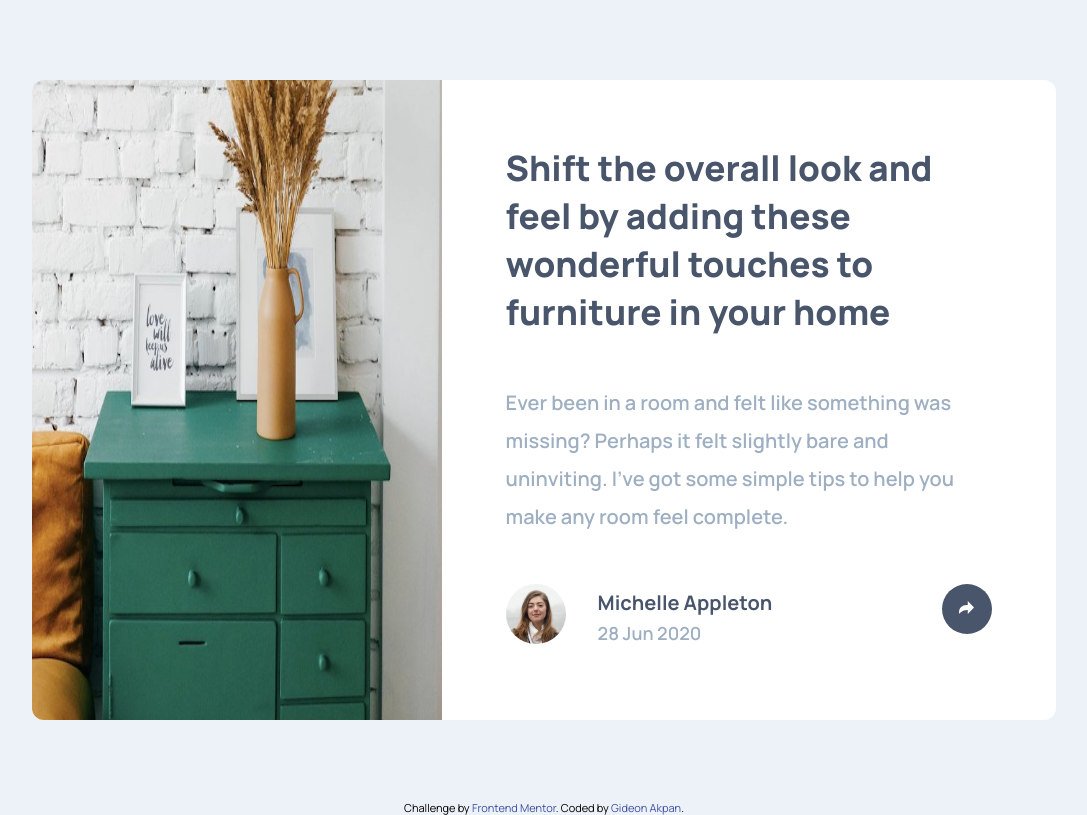
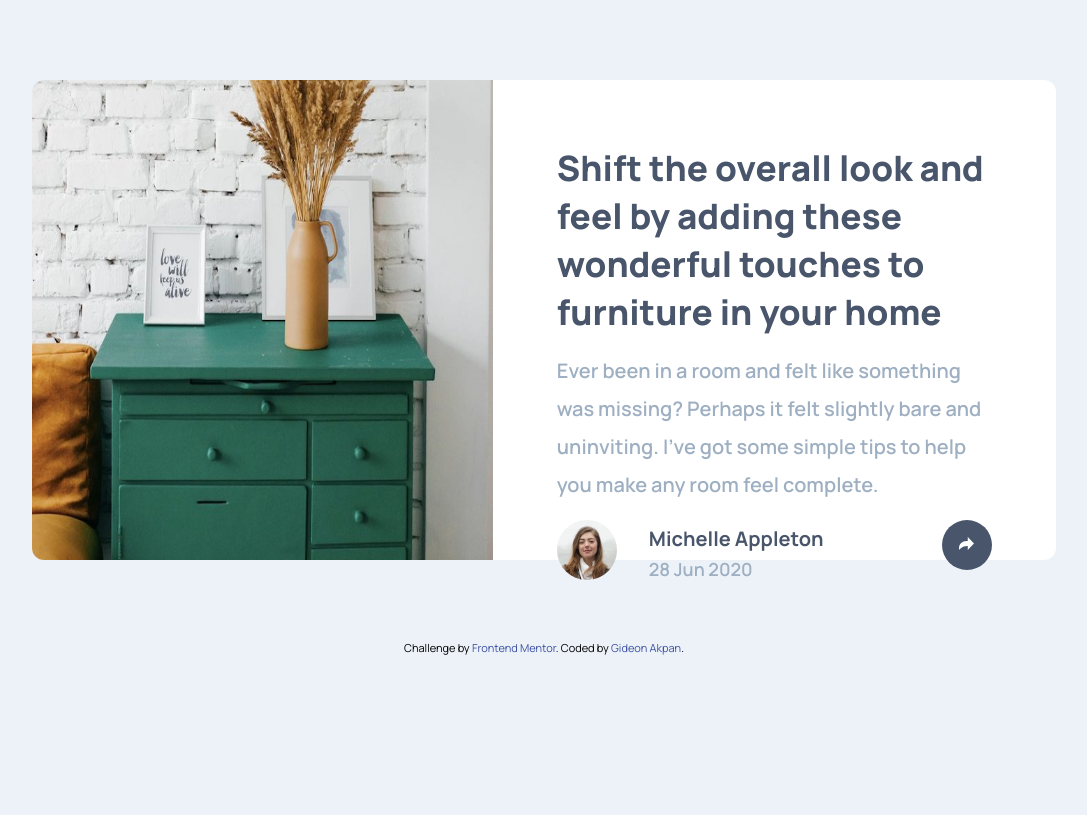
Before and after one commit to gideonakpan/Article-preview-component, a plain HTML site: page index.html in a window 1280 px wide. Shown: the top 815 px of the page, without its empty margins (96-1183 px from the left). Drawn offline with Linux system fonts and the light colour scheme.

Commit message:
reducing main height

```diff
--- a/index.css
+++ b/index.css
@@ -39,7 +39,7 @@ p {
 }
 main {
     width: 80%;
-    height: 80vh;
+    height: 60vh;
     margin: 5rem auto;
     background: var(--white);
     display: flex;
@@ -47,7 +47,7 @@ main {
 }
 .content_image {
     padding: 0;
-    width: 40%;
+    width: 45%;
     border-radius: inherit;
 }
 .content_image img{
@@ -57,10 +57,10 @@ main {
 }
 .content_text {
     padding: 4rem;
-    width: 60%;
+    width: 55%;
 }
 .description {
-    margin: 3rem 0;
+    margin: 1rem 0;
     line-height: 38px;
 }
 .bio {
--- a/index.html
+++ b/index.html
@@ -63,18 +63,13 @@
 
   </main>
 
+  <footer>
+    <div class="attribution">
+      Challenge by <a href="https://www.frontendmentor.io?ref=challenge" target="_blank">Frontend Mentor</a>.
+      Coded by <a href="#">Gideon Akpan</a>.
+    </div>
+  </footer>
 
-
-
-
-
-
-  <!-- Share -->
-
-  <div class="attribution">
-    Challenge by <a href="https://www.frontendmentor.io?ref=challenge" target="_blank">Frontend Mentor</a>.
-    Coded by <a href="#">Gideon Akpan</a>.
-  </div>
 
 
   <script src="app.js"></script>
```
